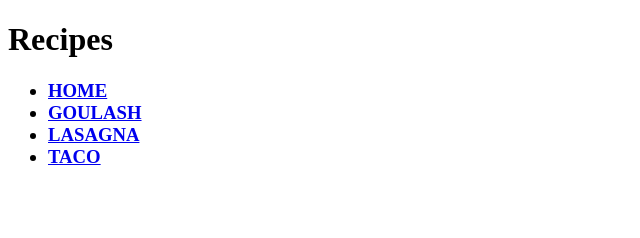
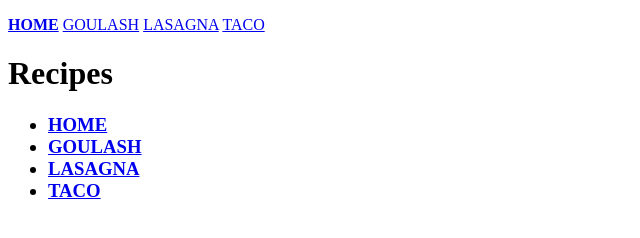
Before and after one commit to jolfwar/exploration, a plain HTML site: page _theOdinProject/odin_Websites/odin-recipes/index.html in a window 1280 px wide. Shown: the whole page, without its empty margins (0-640 px from the left). Drawn offline with Linux system fonts and the light colour scheme.

Commit message:
Add navigation bar at top of page

```diff
--- a/_theOdinProject/odin_Websites/odin-recipes/index.html
+++ b/_theOdinProject/odin_Websites/odin-recipes/index.html
@@ -5,10 +5,17 @@
     <title>Recipes</title>
 </head>
 <body>
+    <p>
+        <a href="index.html"><strong>HOME</strong></a>
+        <a href="recipes/goulash.html">GOULASH</a>
+        <a href="recipes/lasagna.html">LASAGNA</a>
+        <a href="recipes/taco.html">TACO</a>
+    </p>
+
     <h1>Recipes</h1>
         <h3>
             <ul>
-                <li><a href="index.html"><strong>HOME</strong></a></li>
+                <li><a href="index.html">HOME</a></li>
                 <li><a href="recipes/goulash.html">GOULASH</a></li>
                 <li><a href="recipes/lasagna.html">LASAGNA</a></li>
                 <li><a href="recipes/taco.html">TACO</a></li>
```
